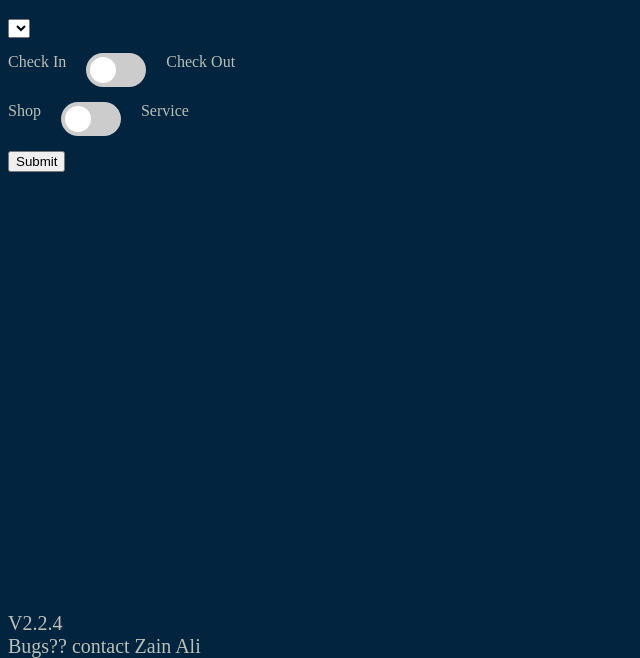
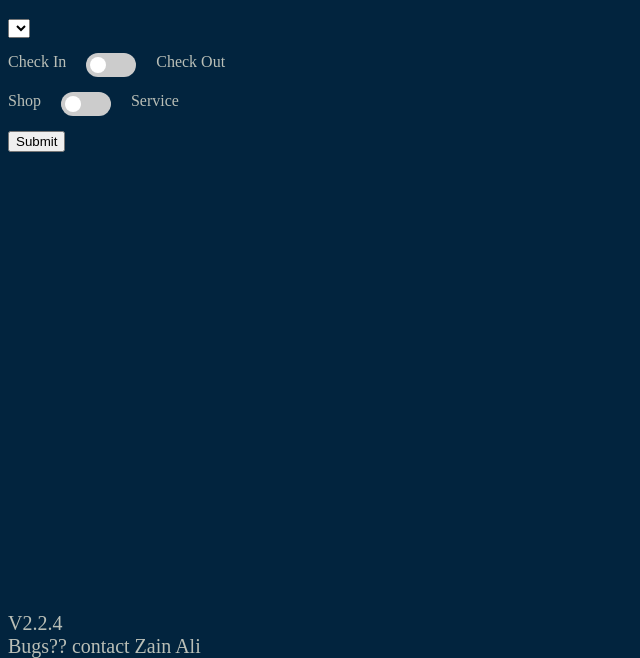
Before and after one commit to Team2338/HourTracker, a plain HTML site: page html/manual.html in a window 1280 px wide. Shown: the part 148-806 px from the top of the page, without its empty margins (0-640 px from the left). Drawn offline with nearby package versions, Linux system fonts and the light colour scheme; no server answers.

Commit message:
fit the screen

```diff
--- a/css/scan.css
+++ b/css/scan.css
@@ -30,7 +30,7 @@ orange = #FE5000
 }
 
 h1{
-	font-size: 50px;
+	font-size: 30px;
 }
 
 /*
--- a/css/styles.css
+++ b/css/styles.css
@@ -50,8 +50,8 @@
 /**switches and toggles------------------------------------------------------------------------------------------------>>>>>>>>>>>*/
 .switch {
 	position: relative;
-	width: 60px;
-	height: 34px;
+	width: 50px;
+	height: 24px;
 	margin-left: 20px;
 	margin-right: 20px;
 }
@@ -79,8 +79,8 @@
 .slider:before {
 	position: absolute;
 	content: "";
-	height: 26px;
-	width: 26px;
+	height: 16px;
+	width: 16px;
 	left: 4px;
 	bottom: 4px;
 	background-color: white;
```
Also changed, not shown: html/scan.html (+0 -1 lines).
